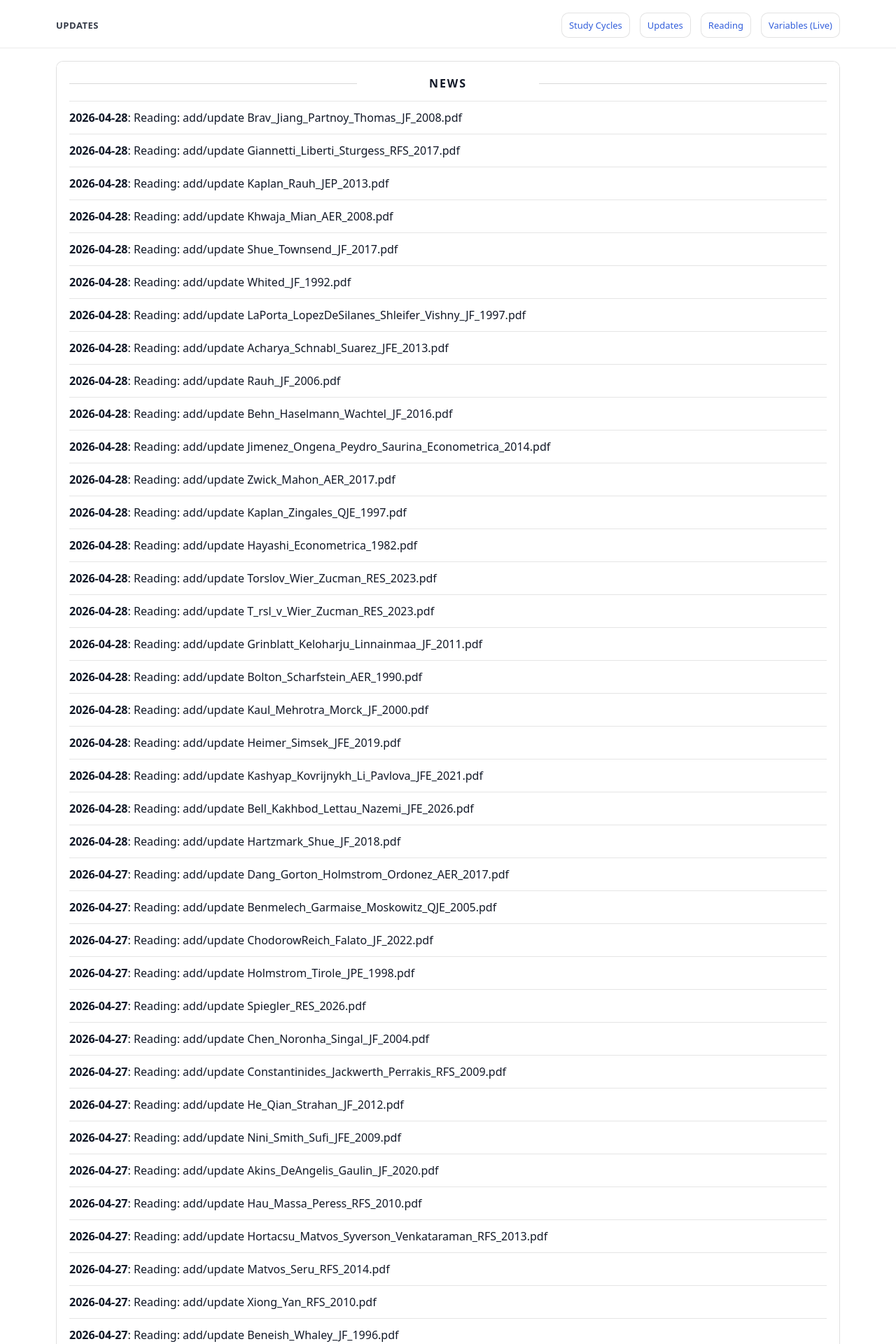
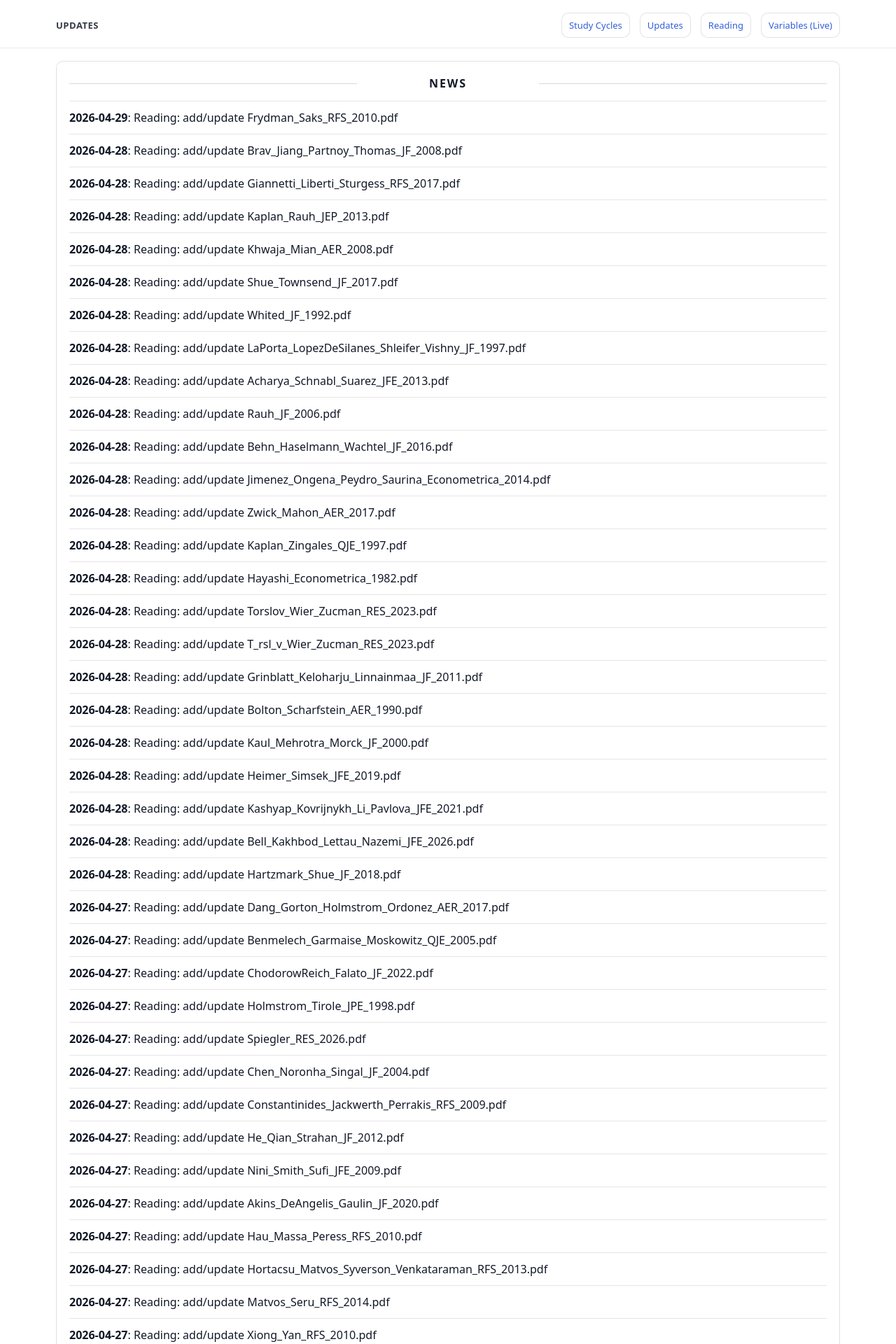
Before and after one commit to yaxinzn/study-archive, a Jekyll site: the page built from updates/index.md, in a window 1280 px wide. Shown: the top 1920 px of the page at 70% size. Built offline with Jekyll 4.4.1, drawn with Linux system fonts in a browser that asks for light colours; some of the changed text lies outside the part shown.

Commit message:
chore: update NEWS feed

```diff
--- a/_data/news.yml
+++ b/_data/news.yml
@@ -1,4 +1,7 @@
 # Auto-generated update history (sorted newest -> oldest). Do not edit manually.
+- ts: "1777407720"
+  date: "2026-04-29"
+  title: "Reading: add/update Frydman_Saks_RFS_2010.pdf"
 - ts: "1777373914"
   date: "2026-04-28"
   title: "Reading: add/update Brav_Jiang_Partnoy_Thomas_JF_2008.pdf"
```
